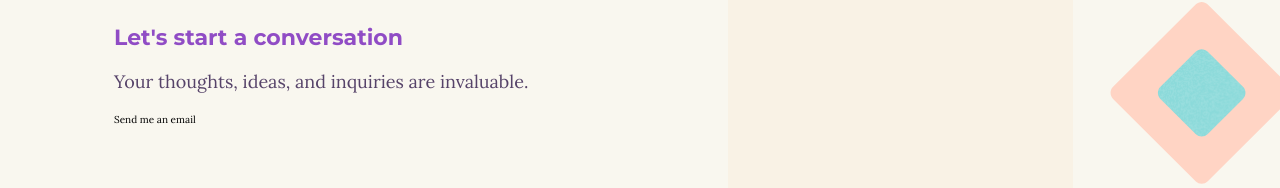
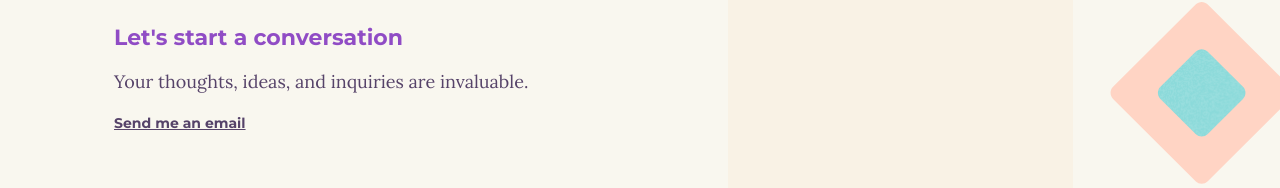
Before and after one commit to PernillaTheStudent/assignment05nextjs, a Next.js app: page /contact in a window 1280 px wide. Shown: the part 285-473 px from the top of the page. Built offline with nearby package versions, Linux system fonts and the light colour scheme; a web font is replaced by a local one.

Commit message:
Edit link and add style to link

```diff
--- a/app/(common)/page.module.css
+++ b/app/(common)/page.module.css
@@ -32,6 +32,21 @@
   /* min-height: 100vh; */
   align-items: flex-start;
   justify-content: center;
+}
+
+.main a {
+  font-family: var(--font-montserrat);
+  color: var(--font-color-primary);
+  display: block;
+  font-size: 1.6rem;
+  font-size: 1.4rem;
+  font-weight: 700;
+  line-height: 150%;
+  margin-bottom: 1.2rem;
+  text-decoration: underline;
+  padding: 0 0 0 0;
+  /* margin-left: 16px; */
+  -webkit-font-smoothing: antialiased;
 }
 
 .wrapper {
--- a/app/page.js
+++ b/app/page.js
@@ -32,7 +32,7 @@ export default function Home() {
             <p className={`${styles.ingress}`}>
             Aspiring frontend developer, crafting inspiring web solutions. Let&apos;s shape the digital future together. Join me on this journey.
             </p>
-            <Link className={styles.button} href="/projects/assignment-01?">
+            <Link className={styles.button} href="/projects">
               <span>Explore more</span>
             </Link>
           </div>
```
